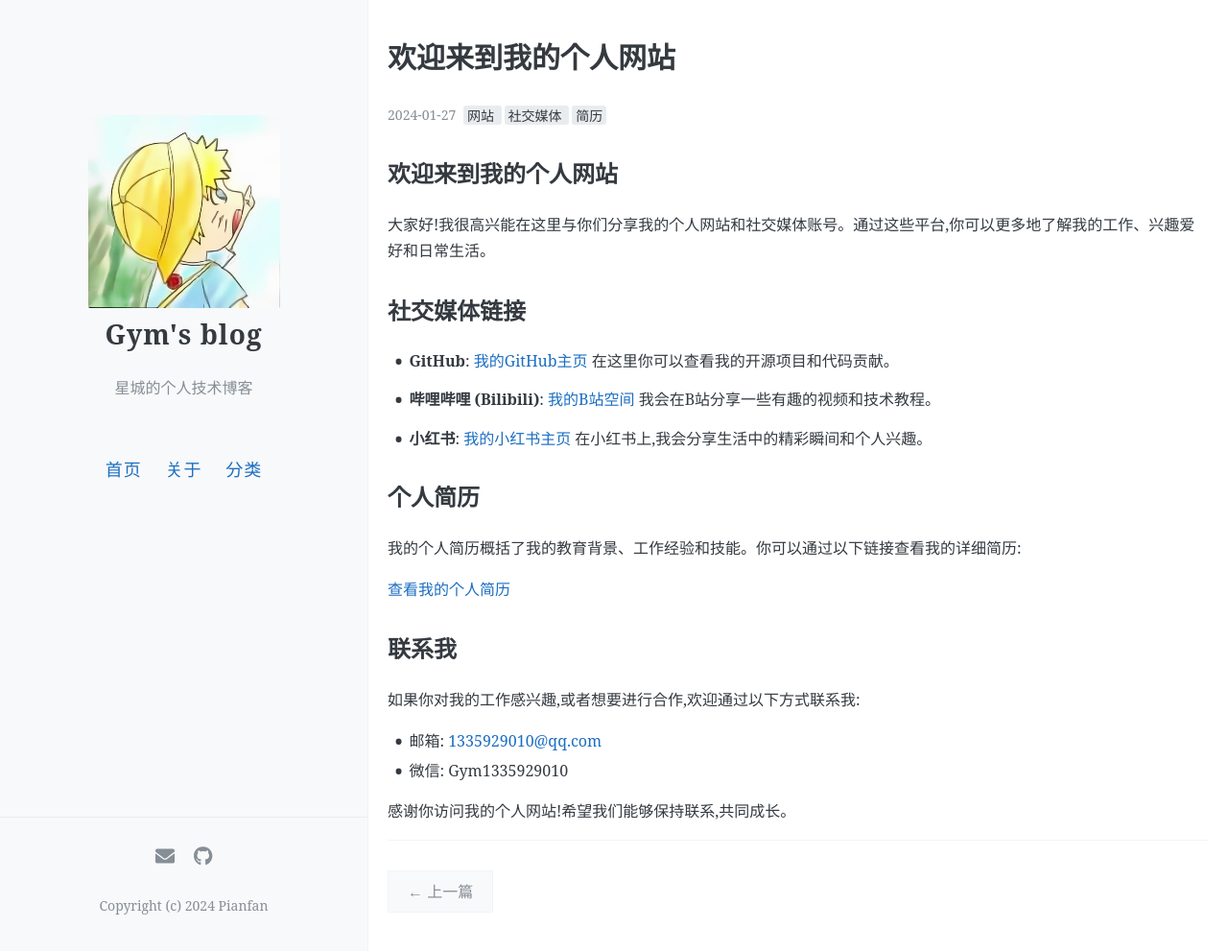
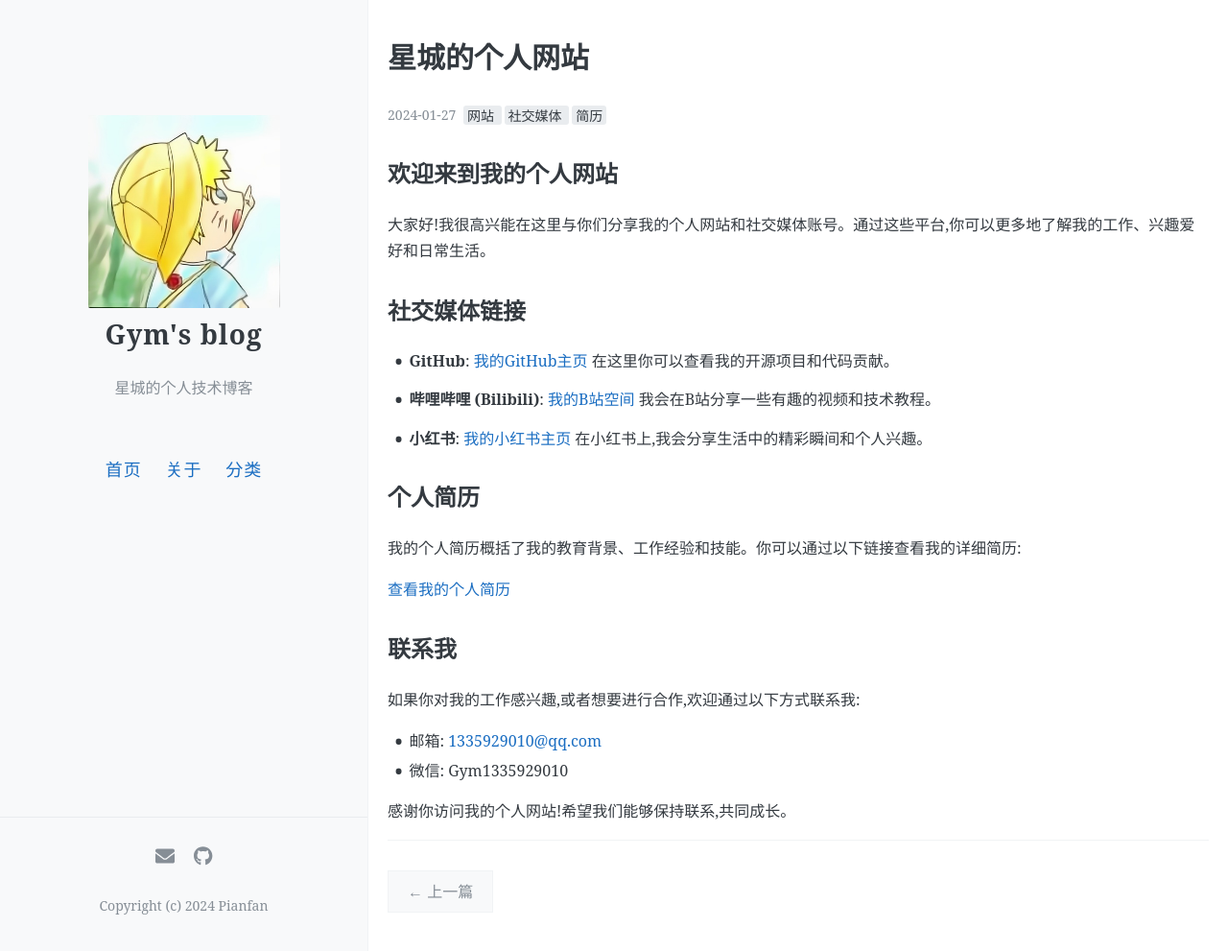
Before and after one commit to Star-Cheng/Blog, a Jekyll site: the page built from _posts/2024-10-20-my_website.md, in a window 1280 px wide and 991 px high. Shown: the whole window at 96% size. Built offline with Jekyll 4.4.1, drawn with Linux system fonts in a browser that asks for light colours.

Commit message:
修改简历

```diff
--- a/_config.yml
+++ b/_config.yml
@@ -61,3 +61,5 @@
   - Gemfile.lock
   - LICENSE
   - README.md
+  # ... 其他需要排除的文件 ...
+  - index.html
--- a/_posts/2024-13-15-my_weisite.md
+++ b/_posts/2024-10-20-my_website.md
@@ -1,12 +1,11 @@
 ---
 layout: post
-title: "欢迎来到我的个人网站"
+title: "星城的个人网站"
 date:   2024-1-27
-categories: [个人介绍]
+categories: [resume]
 tags: [网站, 社交媒体, 简历]
 comments: true
 author: pianfan
-
 ---
 
 ## 欢迎来到我的个人网站
```
Also changed, not shown: _posts/2024-01-15-my_website.md (added, +7 -0 lines).
